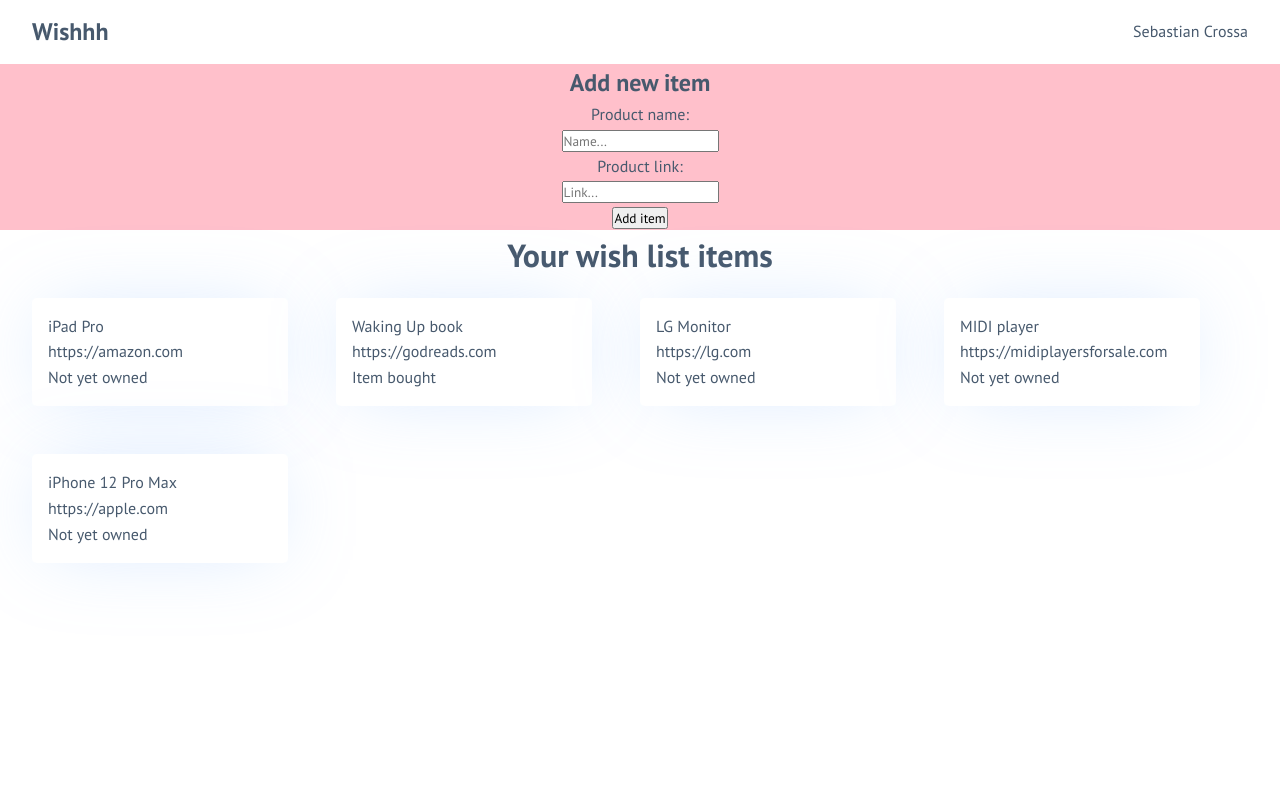
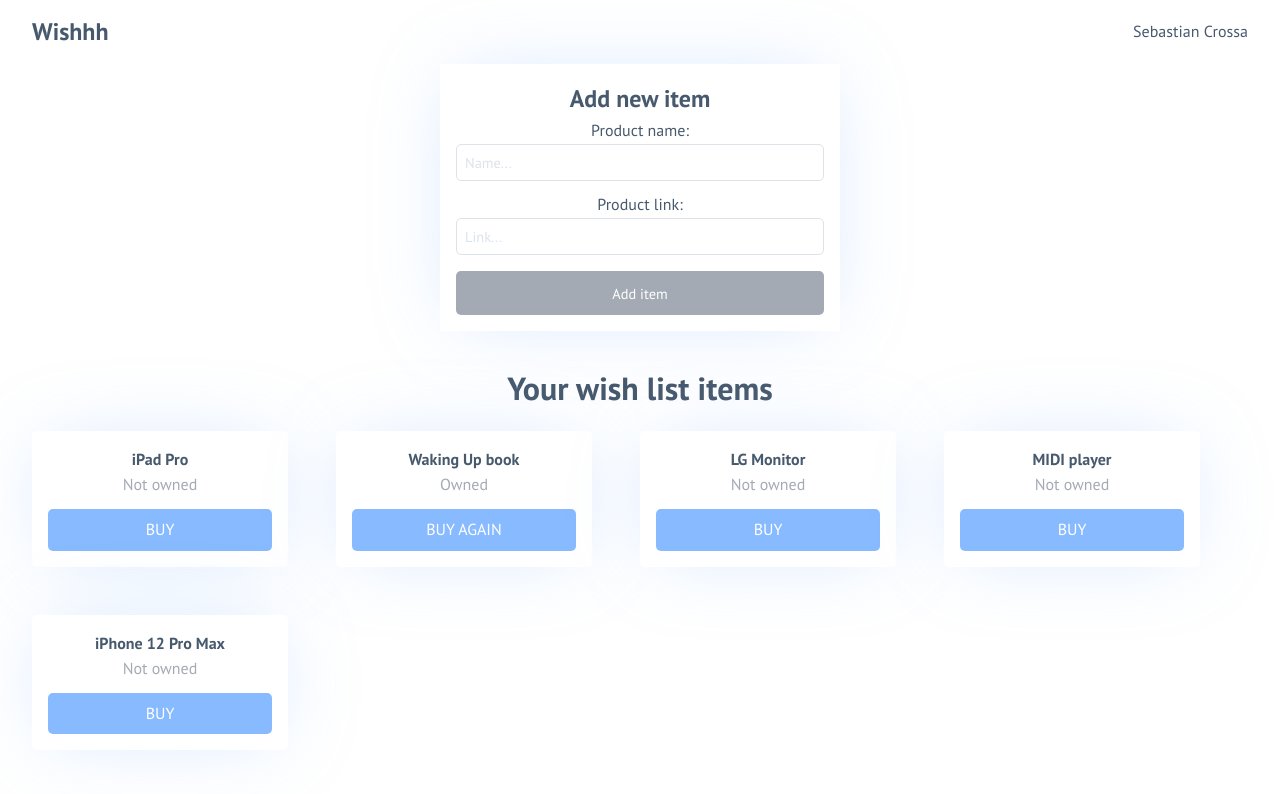
Before and after one commit to sebastiancrossa/wishhh, a React (Create React App) app in the folder front/: page / in a window 1280 px wide. Shown: the top 794 px of the page. Built offline with nearby package versions, Linux system fonts and the light colour scheme.

Commit message:
Added styles to form and item components

```diff
--- a/front/src/components/containers/Home/Form/form.style.js
+++ b/front/src/components/containers/Home/Form/form.style.js
@@ -1,7 +1,49 @@
 import styled from "styled-components";
 
 export const CustomForm = styled.div`
-  background-color: pink;
-  margin: 0 auto;
+  margin: 0 auto 2rem auto;
+  padding: 1rem;
+
+  max-width: 25rem;
+
   text-align: center;
+
+  background-color: var(--color-white);
+
+  -webkit-box-shadow: 0px 0px 80px -15px rgba(136, 186, 255, 0.34);
+  -moz-box-shadow: 0px 0px 80px -15px rgba(136, 186, 255, 0.34);
+  box-shadow: 0px 0px 80px -15px rgba(136, 186, 255, 0.34);
 `;
+
+export const CustomInput = styled.input`
+  width: 100%;
+  padding: 0.5rem;
+
+  font-size: 0.9rem;
+
+  border: 1px solid #dde3e8;
+  border-radius: 5px;
+
+  &::placeholder {
+    color: var(--color-gray);
+  }
+`;
+
+export const SubmitButton = styled.button`
+  width: 100%;
+
+  padding: 0.8rem;
+  border-radius: 5px;
+
+  font-size: 0.9rem;
+  border: none;
+
+  background-color: var(--color-main);
+  color: var(--color-white);
+
+  cursor: pointer;
+
+  &:disabled {
+    background-color: var(--color-text-light);
+  }
+`;
--- a/front/src/components/containers/Home/Form/index.js
+++ b/front/src/components/containers/Home/Form/index.js
@@ -4,7 +4,7 @@ import ListItemContext from "../../../../context/listItem/listItemContext";
 import useInputState from "../../../../hooks/useInputState";
 
 // Style
-import { CustomForm } from "./form.style";
+import { CustomForm, CustomInput, SubmitButton } from "./form.style";
 
 const Form = () => {
   const listItemContext = useContext(ListItemContext);
@@ -26,13 +26,16 @@ const Form = () => {
     resetLink();
   };
 
+  const isInvalid = name === "";
+
   return (
     <CustomForm>
       <h2>Add new item</h2>
 
-      <div>
+      <div style={{ marginBottom: "1rem" }}>
+        <div style={{ marginBottom: "0.7rem" }}>
           <p>Product name:</p>
-        <input
+          <CustomInput
             type="text"
             placeholder="Name..."
             value={name}
@@ -42,15 +45,18 @@ const Form = () => {
 
         <div>
           <p>Product link:</p>
-        <input
+          <CustomInput
             type="text"
             placeholder="Link..."
             value={link}
             onChange={onLinkChange}
           />
         </div>
+      </div>
 
-      <button onClick={() => handleSubmit()}>Add item</button>
+      <SubmitButton disabled={isInvalid} onClick={() => handleSubmit()}>
+        Add item
+      </SubmitButton>
     </CustomForm>
   );
 };
--- a/front/src/components/containers/Home/ListItems/ListItem/index.js
+++ b/front/src/components/containers/Home/ListItems/ListItem/index.js
@@ -2,14 +2,27 @@
 import React from "react";
 
 // Styles
-import { Card } from "./listItem.style";
+import { Card, ItemLinkButton } from "./listItem.style";
 
 const ListItem = ({ name, link, isBought }) => {
   return (
     <Card>
-      <p>{name}</p>
-      <p>{link}</p>
-      <p>{isBought ? "Item bought" : "Not yet owned"}</p>
+      <div style={{ marginBottom: "0.7rem", textAlign: "center" }}>
+        <p
+          style={{
+            fontWeight: "700"
+          }}
+        >
+          {name}
+        </p>
+        <p style={{ color: "var(--color-text-light)" }}>
+          {isBought ? "Owned" : "Not owned"}
+        </p>
+      </div>
+
+      <ItemLinkButton href={`${link}`} target="_blank">
+        {isBought ? "Buy again" : "Buy"}
+      </ItemLinkButton>
     </Card>
   );
 };
--- a/front/src/components/containers/Home/ListItems/ListItem/listItem.style.js
+++ b/front/src/components/containers/Home/ListItems/ListItem/listItem.style.js
@@ -14,3 +14,18 @@ export const Card = styled.div`
   -moz-box-shadow: 0px 0px 80px -15px rgba(136, 186, 255, 0.34);
   box-shadow: 0px 0px 80px -15px rgba(136, 186, 255, 0.34);
 `;
+
+export const ItemLinkButton = styled.a`
+  display: block;
+  width: 100% !important;
+
+  padding: 0.5rem;
+  background-color: var(--color-main);
+  color: var(--color-white);
+
+  border: none;
+  border-radius: 5px;
+
+  text-transform: uppercase;
+  text-align: center;
+`;
--- a/front/src/pages/Home.js
+++ b/front/src/pages/Home.js
@@ -10,6 +10,7 @@ const Home = () => {
   return (
     <div>
       <Navbar />
+
       <Form />
       <ListItems />
     </div>
--- a/front/src/utils/global.js
+++ b/front/src/utils/global.js
@@ -17,7 +17,9 @@ export default createGlobalStyle`
         /* CSS variables that can be used globally */
         --color-main: ${({ theme }) => theme.colors.main};
         --color-white: ${({ theme }) => theme.colors.whiteColor};
+        --color-gray: ${({ theme }) => theme.colors.grayColor};
         --color-text: ${({ theme }) => theme.colors.textColor};
+        --color-text-light: ${({ theme }) => theme.colors.lightTextColor};
         --color-shadow: ${({ theme }) => theme.colors.shadow};
 
     }
--- a/front/src/utils/theme.js
+++ b/front/src/utils/theme.js
@@ -2,7 +2,9 @@ const theme = {
   colors: {
     main: "#88BAFF",
     whiteColor: "#FFFFFF",
+    grayColor: "#DDE3E8",
     textColor: "#47596D",
+    lightTextColor: "#A4AAB4",
     shadow: "rgba(0, 0, 0, 0.07)"
   }
 };
```
Lines whose indentation alone changed are shown as unchanged.
